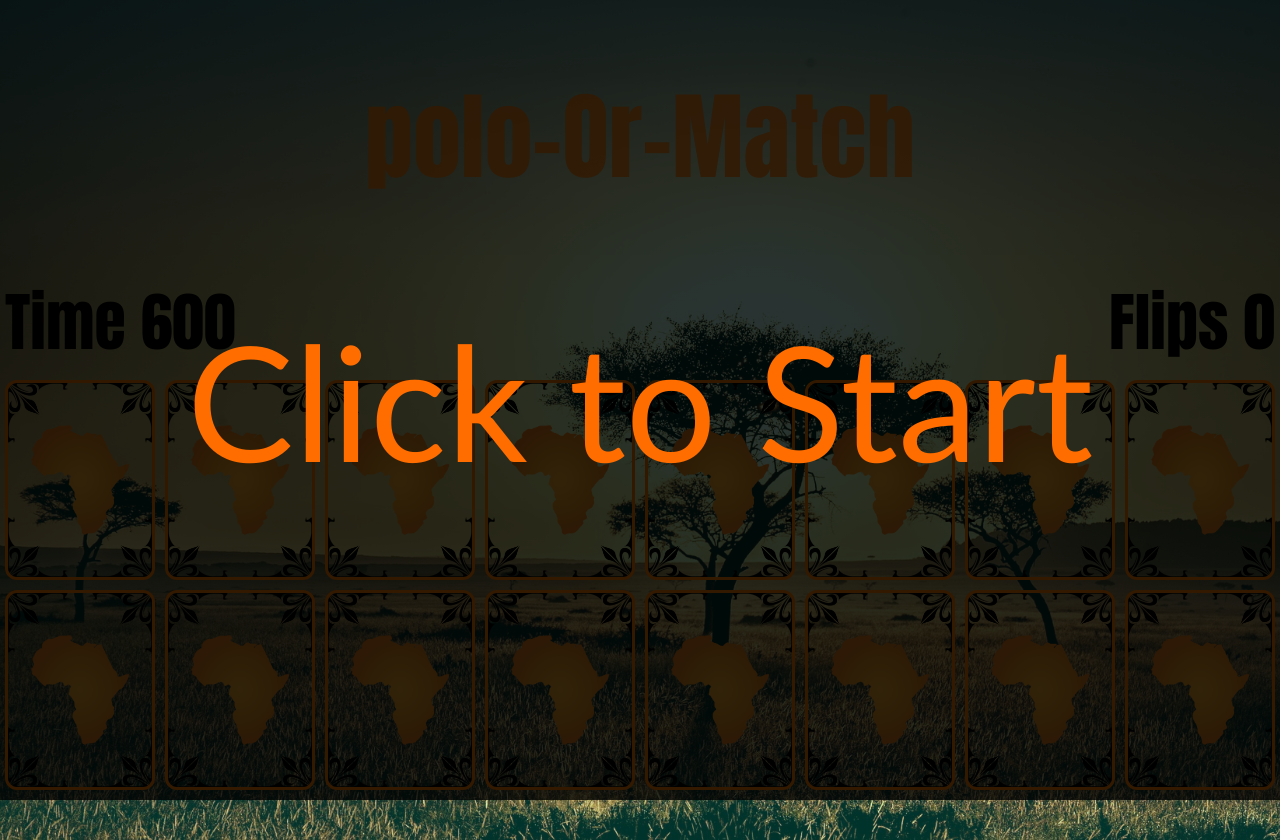
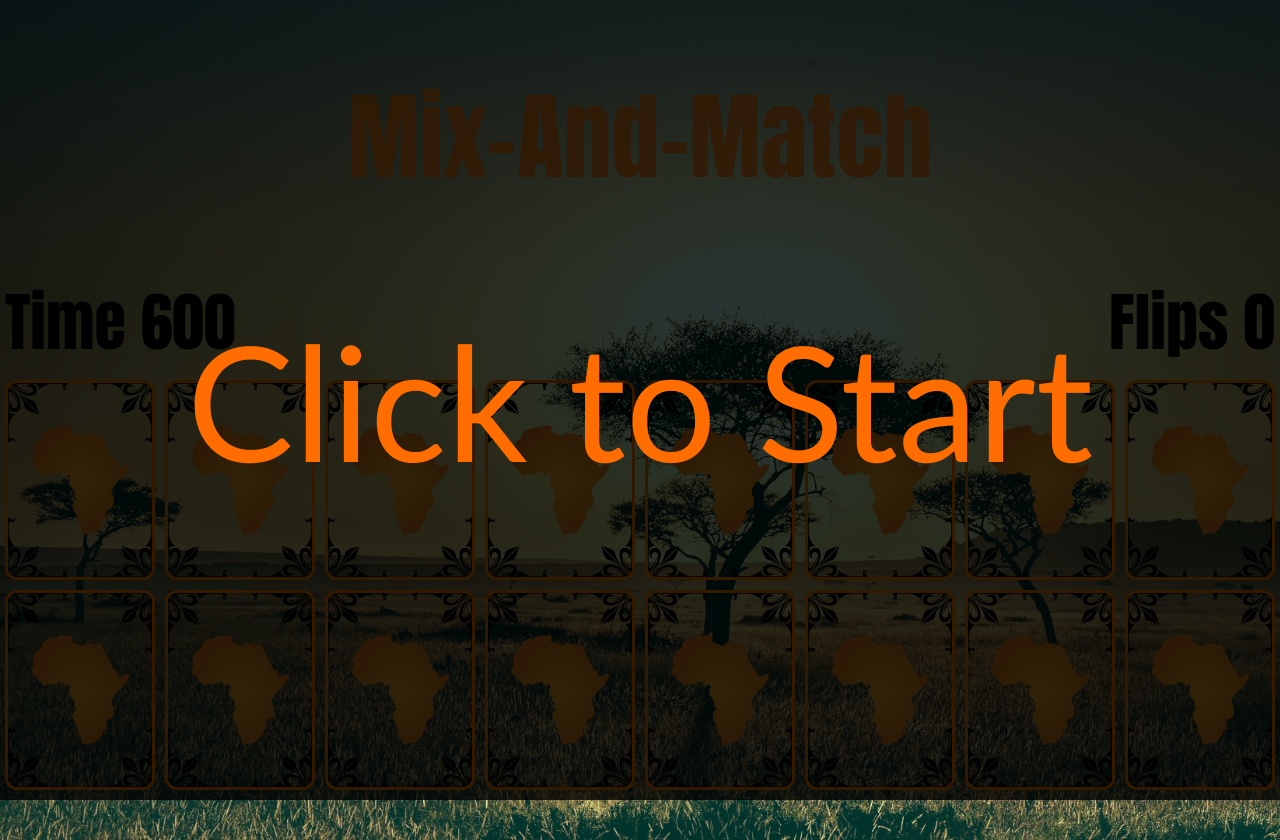
Before and after one commit to bocman17/mixAndMatch, a plain HTML site: page index.html in a window 1280 px wide. Drawn offline with Linux system fonts and the light colour scheme.

Commit message:
final 1.0

```diff
--- a/index.html
+++ b/index.html
@@ -9,7 +9,7 @@
     <title>Mix-Or-Match</title>
 </head>
 <body>
-    <h1 class="page-title">polo-Or-Match</h1>
+    <h1 class="page-title">Mix-And-Match</h1>
     <div class="overlay-text visible">
         Click to Start
     </div>
```
